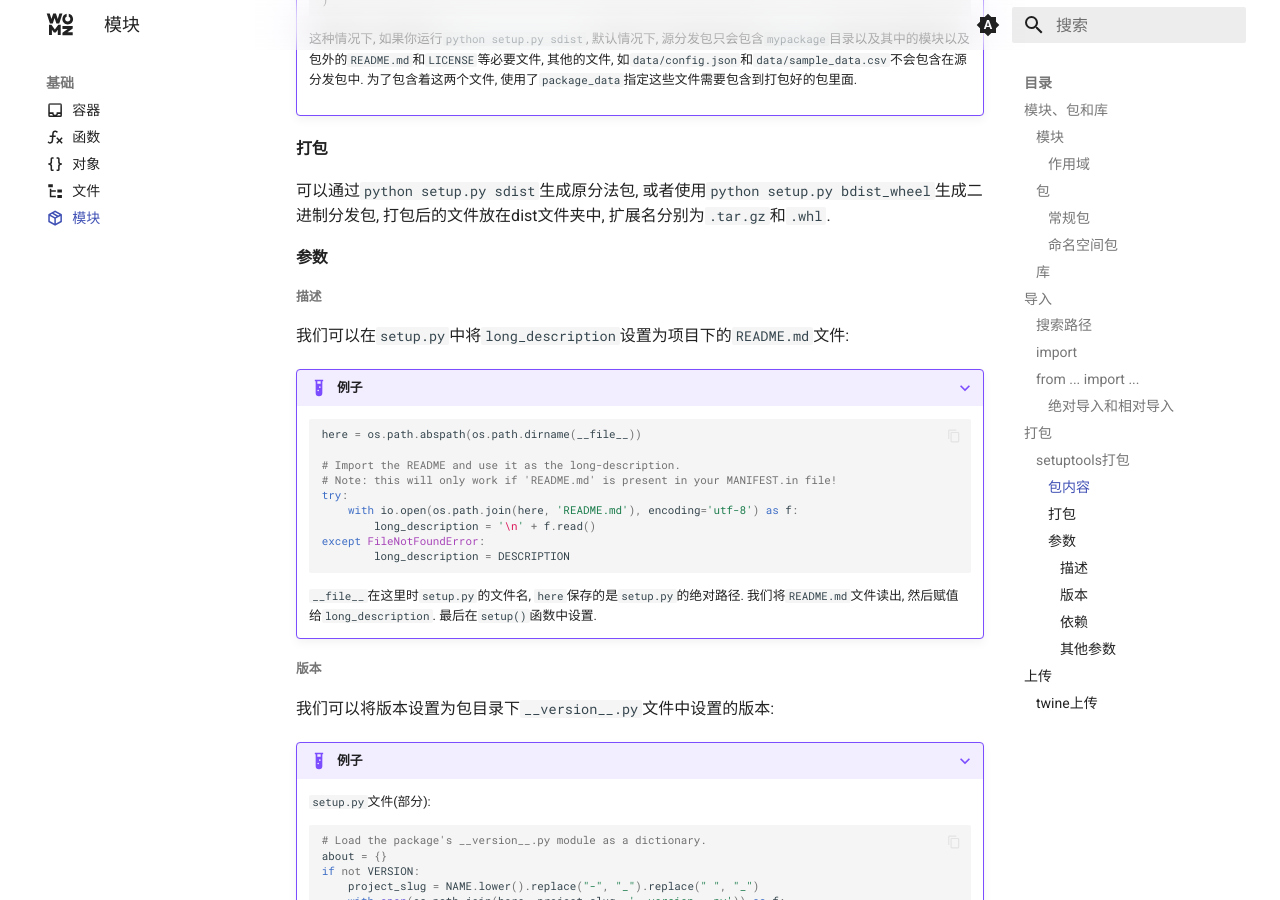
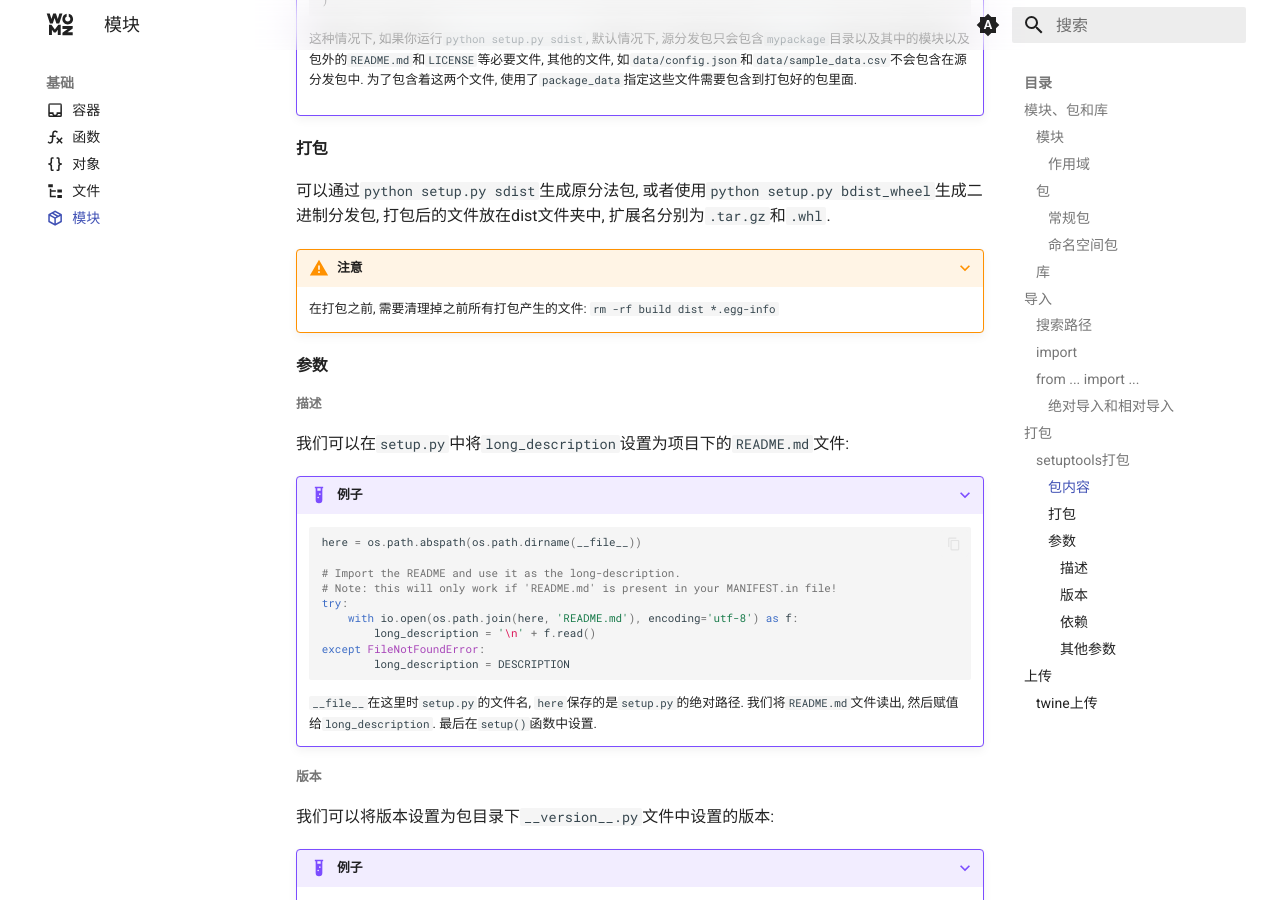
Before and after one commit to sigmax01/py, an MkDocs documentation site: the page built from docs/基础/模块.md, in a window 1280 px wide and 900 px high, scrolled down 8496 px. Built offline with MkDocs 1.6.1 and Material for MkDocs 9.7.7, drawn with Linux system fonts in a browser that asks for light colours; comment, search, counter and statistics services are not loaded.

Commit message:
`docs: Update module documentation for cleaning previous build files before packaging`

```diff
--- a/docs/基础/模块.md
+++ b/docs/基础/模块.md
@@ -756,6 +756,10 @@ comments: true
 
 可以通过`python setup.py sdist`生成原分法包, 或者使用`python setup.py bdist_wheel`生成二进制分发包, 打包后的文件放在dist文件夹中, 扩展名分别为`.tar.gz`和`.whl`.
 
+???+ warning "注意"
+
+    在打包之前, 需要清理掉之前所有打包产生的文件: `rm -rf build dist *.egg-info`
+
 #### 参数
 
 ##### 描述
```
